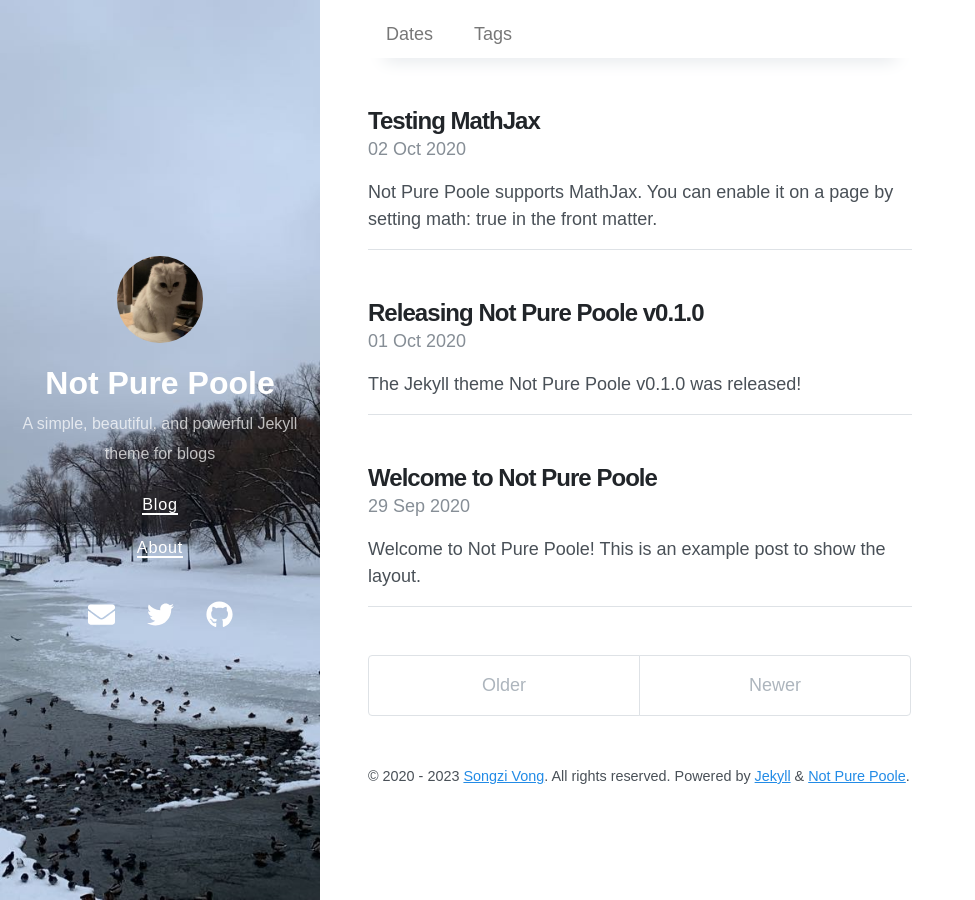
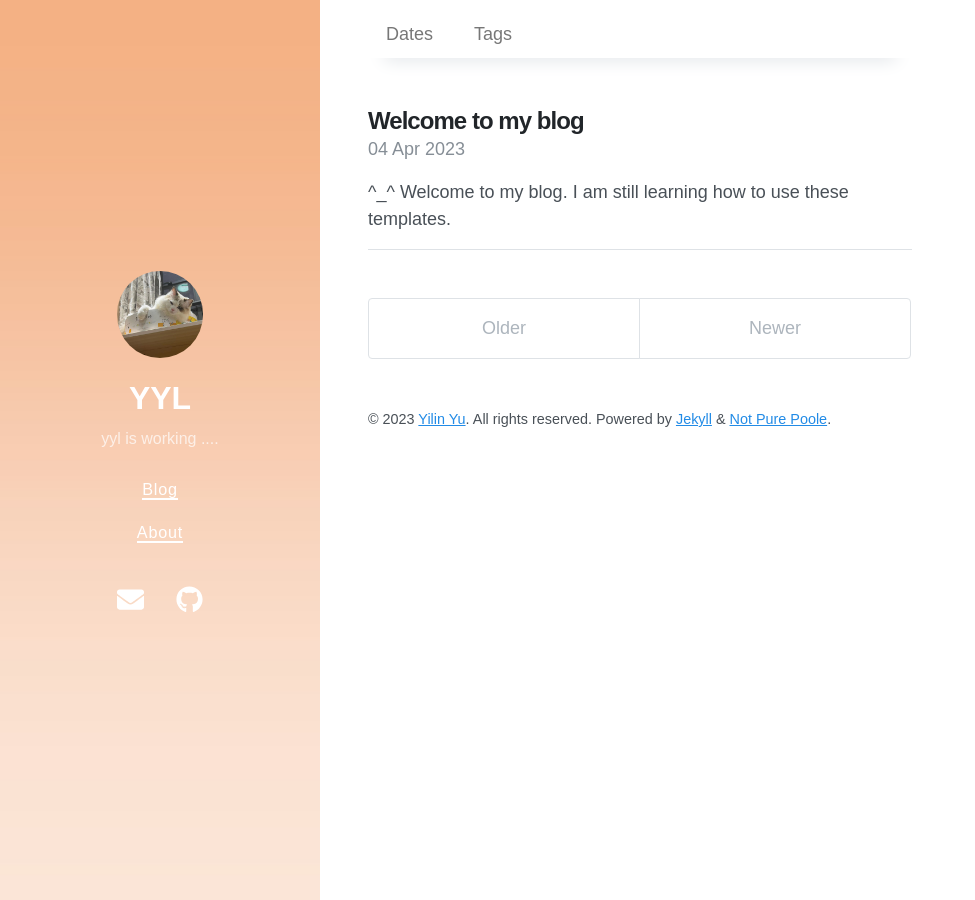
Before and after one commit to Yilin-Yu/Yilin-Yu.github.io, a Jekyll site: the page built from index.html, in a window 1280 px wide. Shown: the whole page, without its empty margins (0-975 px from the left). Built offline with Jekyll 4.4.1, drawn with Linux system fonts in a browser that asks for light colours; nearby versions of some CDN libraries; the list of posts is cut into pages by our own code.

Commit message:
init my first post

```diff
--- a/_config.yml
+++ b/_config.yml
@@ -1,11 +1,11 @@
 # Setup
-title: Not Pure Poole
-description: A simple, beautiful, and powerful Jekyll theme for blogs
-url: https://vszhub.github.io
-avatar: /avatar.jpeg
+title: YYL
+description: yyl is working ....
+url: https://yilin-yu.github.io/
+avatar: /avatar.jpg
 paginate: 5
 permalink: pretty
-cover_image: /bg.jpeg
+cover_image: /bg.jpg
 
 # Gems
 plugins:
@@ -26,17 +26,14 @@ exclude:
   - README.md
   - scripts/
   - not-pure-poole.gemspec
+  - vendor
 
 # Optimize Jekyl SEO Tag
-twitter:
-  username: vszhub
-  card: summary
 logo: logo.png
 social:
-  name: Songzi Vong
+  name: Yilin
   links:
-    - https://twitter.com/vszhub
-    - https://github.com/vszhub
+    - https://github.com/Yilin-Yu
 google_site_verification: xxxxx
 lang: en
 
@@ -54,6 +51,6 @@ sass:
 
 # Specify the author for blog posts
 author:
-  name: Songzi Vong
-  url: https://github.com/vszhub/
-  email: vszhub@gmail.com
+  name: Yilin Yu
+  url: https://github.com/Yilin-Yu
+  email: yylisyyl@gmail.com
--- a/_data/social.yml
+++ b/_data/social.yml
@@ -1,9 +1,9 @@
 - title: Email
-  url: mailto://vszhub@gmail.com
+  url: mailto://yylisyyl@gmail.com
   icon: fas fa-envelope
-- title: Twitter
-  url: https://twitter.com/vszhub
-  icon: fab fa-twitter
+#- title: Twitter
+#  url: https://twitter.com/vszhub
+#  icon: fab fa-twitter
 - title: GitHub
-  url: https://github.com/vszhub/not-pure-poole
+  url: https://github.com/Yilin-Yu
   icon: fab fa-github
--- a/_posts/2020-09-29-welcome-to-not-pure-poole.md
+++ /dev/null
@@ -1,169 +0,0 @@
----
-layout: post
-title: Welcome to Not Pure Poole
-date: 2020-09-29 23:18 +0800
-last_modified_at: 2020-10-01 01:08:25 +0800
-tags: [jekyll theme, jekyll, tutorial]
-toc:  true
----
-Welcome to **Not Pure Poole**! This is an example post to show the layout.
-{: .message }
-
-First, do you notice the TOC on the right side? Try to scroll down to read this post, you'll find that the TOC is always sticky in the viewport.
-
-Cum sociis natoque penatibus et magnis <a href="#">dis parturient montes</a>, nascetur ridiculus mus. *Aenean eu leo quam.* Pellentesque ornare sem lacinia quam venenatis vestibulum. Sed posuere consectetur est at lobortis. Cras mattis consectetur purus sit amet fermentum.
-
-> Curabitur blandit tempus porttitor. Nullam quis risus eget urna mollis ornare vel eu leo. Nullam id dolor id nibh ultricies vehicula ut id elit.
-
-Etiam porta **sem malesuada magna** mollis euismod. Cras mattis consectetur purus sit amet fermentum. Aenean lacinia bibendum nulla sed consectetur.
-
-## Inline HTML elements
-
-HTML defines a long list of available inline tags, a complete list of which can be found on the [Mozilla Developer Network](https://developer.mozilla.org/en-US/docs/Web/HTML/Element).
-
-- **To bold text**, use `<strong>`.
-- *To italicize text*, use `<em>`.
-- <mark>To highlight</mark>, use `<mark>`.
-- Abbreviations, like <abbr title="HyperText Markup Langage">HTML</abbr> should use `<abbr>`, with an optional `title` attribute for the full phrase.
-- Citations, like <cite>&mdash; Mark Otto</cite>, should use `<cite>`.
-- <del>Deleted</del> text should use `<del>` and <ins>inserted</ins> text should use `<ins>`.
-- Superscript <sup>text</sup> uses `<sup>` and subscript <sub>text</sub> uses `<sub>`.
-
-Most of these elements are styled by browsers with few modifications on our part.
-
-## Footnotes
-
-Footnotes are supported as part of the Markdown syntax. Here's one in action. Clicking this number[^fn-sample_footnote] will lead you to a footnote. The syntax looks like:
-
-{% highlight text %}
-Clicking this number[^fn-sample_footnote]
-{% endhighlight %}
-
-Each footnote needs the `^fn-` prefix and a unique ID to be referenced for the footnoted content. The syntax for that list looks something like this:
-
-{% highlight text %}
-[^fn-sample_footnote]: Handy! Now click the return link to go back.
-{% endhighlight %}
-
-You can place the footnoted content wherever you like. Markdown parsers should properly place it at the bottom of the post.
-
-## Heading
-
-Vivamus sagittis lacus vel augue rutrum faucibus dolor auctor. Duis mollis, est non commodo luctus, nisi erat porttitor ligula, eget lacinia odio sem nec elit. Morbi leo risus, porta ac consectetur ac, vestibulum at eros.
-
-### Code
-
-Inline code is available with the `<code>` element. Snippets of multiple lines of code are supported through Rouge. Longer lines will automatically scroll horizontally when needed. You may also use code fencing (triple backticks) for rendering code.
-
-{% highlight js %}
-// Example can be run directly in your JavaScript console
-
-// Create a function that takes two arguments and returns the sum of those arguments
-var adder = new Function("a", "b", "return a + b");
-
-// Call the function
-adder(2, 6);
-// > 8
-{% endhighlight %}
-
-You may also optionally show code snippets with line numbers. Add `linenos` to the Rouge tags.
-
-{% highlight js linenos %}
-// Example can be run directly in your JavaScript console
-
-// Create a function that takes two arguments and returns the sum of those arguments
-var adder = new Function("a", "b", "return a + b");
-
-// Call the function
-adder(2, 6);
-// > 8
-{% endhighlight %}
-
-Aenean lacinia bibendum nulla sed consectetur. Etiam porta sem malesuada magna mollis euismod. Fusce dapibus, tellus ac cursus commodo, tortor mauris condimentum nibh, ut fermentum massa.
-
-### Lists
-
-Cum sociis natoque penatibus et magnis dis parturient montes, nascetur ridiculus mus. Aenean lacinia bibendum nulla sed consectetur. Etiam porta sem malesuada magna mollis euismod. Fusce dapibus, tellus ac cursus commodo, tortor mauris condimentum nibh, ut fermentum massa justo sit amet risus.
-
-- Praesent commodo cursus magna, vel scelerisque nisl consectetur et.
-- Donec id elit non mi porta gravida at eget metus.
-- Nulla vitae elit libero, a pharetra augue.
-
-Donec ullamcorper nulla non metus auctor fringilla. Nulla vitae elit libero, a pharetra augue.
-
-1. Vestibulum id ligula porta felis euismod semper.
-2. Cum sociis natoque penatibus et magnis dis parturient montes, nascetur ridiculus mus.
-3. Maecenas sed diam eget risus varius blandit sit amet non magna.
-
-Cras mattis consectetur purus sit amet fermentum. Sed posuere consectetur est at lobortis.
-
-<dl>
-  <dt>HyperText Markup Language (HTML)</dt>
-  <dd>The language used to describe and define the content of a Web page</dd>
-
-  <dt>Cascading Style Sheets (CSS)</dt>
-  <dd>Used to describe the appearance of Web content</dd>
-
-  <dt>JavaScript (JS)</dt>
-  <dd>The programming language used to build advanced Web sites and applications</dd>
-</dl>
-
-Integer posuere erat a ante venenatis dapibus posuere velit aliquet. Morbi leo risus, porta ac consectetur ac, vestibulum at eros. Nullam quis risus eget urna mollis ornare vel eu leo.
-
-### Images
-
-Quisque consequat sapien eget quam rhoncus, sit amet laoreet diam tempus. Aliquam aliquam metus erat, a pulvinar turpis suscipit at.
-
-![placeholder](http://placehold.it/800x400 "Large example image")
-![placeholder](http://placehold.it/400x200 "Medium example image")
-![placeholder](http://placehold.it/200x200 "Small example image")
-
-Align to the center by adding `class="align-center"`:
-
-![placeholder](http://placehold.it/400x200 "Medium example image"){: .align-center}
-
-### Tables
-
-Aenean lacinia bibendum nulla sed consectetur. Lorem ipsum dolor sit amet, consectetur adipiscing elit.
-
-<table>
-  <thead>
-    <tr>
-      <th>Name</th>
-      <th>Upvotes</th>
-      <th>Downvotes</th>
-    </tr>
-  </thead>
-  <tfoot>
-    <tr>
-      <td>Totals</td>
-      <td>21</td>
-      <td>23</td>
-    </tr>
-  </tfoot>
-  <tbody>
-    <tr>
-      <td>Alice</td>
-      <td>10</td>
-      <td>11</td>
-    </tr>
-    <tr>
-      <td>Bob</td>
-      <td>4</td>
-      <td>3</td>
-    </tr>
-    <tr>
-      <td>Charlie</td>
-      <td>7</td>
-      <td>9</td>
-    </tr>
-  </tbody>
-</table>
-
-Nullam id dolor id nibh ultricies vehicula ut id elit. Sed posuere consectetur est at lobortis. Nullam quis risus eget urna mollis ornare vel eu leo.
-
------
-
-Want to see something else added? <a href="https://github.com/vszhub/not-pure-poole/issues/new">Open an issue.</a>
-
-[^fn-sample_footnote]: Handy! Now click the return link to go back.
--- a/_posts/2020-10-01-releasing-not-pure-poole-v0-1-0.md
+++ /dev/null
@@ -1,14 +0,0 @@
----
-layout: post
-title: Releasing Not Pure Poole v0.1.0
-author: Songzi Vong
-tags:
-- jekyll theme
-- jekyll
-date: 2020-10-01 13:56 +0800
----
-The Jekyll theme **Not Pure Poole** v0.1.0 was released!
-
-Not Pure Poole is a simple, beautiful, and powerful Jekyll theme for blogs. It is built on [Poole](https://github.com/poole/poole) and [Pure](https://purecss.io/).
-
-For more information about this theme, you can read the [README](https://github.com/vszhub/not-pure-poole/blob/master/README.md) file.
--- a/_posts/2020-10-02-testing-mathjax.md
+++ /dev/null
@@ -1,17 +0,0 @@
----
-layout: post
-title: Testing MathJax
-tags: mathjax
-math: true
-date: 2020-10-02 15:32 +0800
----
-Not Pure Poole supports [MathJax](https://www.mathjax.org/). You can enable it on a page by setting `math: true` in the front matter.
-
-An inline math: \\\(E=mc^2\\\).
-
-A display math:
-
-$$
-i\hbar \frac{\partial \Psi}{\partial t} = -\frac{\hbar^2}{2m}
-\frac{\partial^2 \Psi}{\partial x^2} + V \Psi
-$$
--- /dev/null
+++ b/_posts/2023-04-05-welcome-to-my-blog.md
@@ -0,0 +1,11 @@
+---
+layout: post
+title: Welcome to my blog
+date: 2023-04-05 03:00 +0800
+last_modified_at: 2023-04-05 03:30:00 +0800
+tags: ["diary"]
+toc:  true
+---
+
+# ^_^
+Welcome to my blog. I am still learning how to use these templates.
```
Also changed, not shown: Gemfile.lock, README.md, avatar.jpeg (deleted), avatar.jpg (added), bg.jpeg (deleted), bg.jpg (added).
